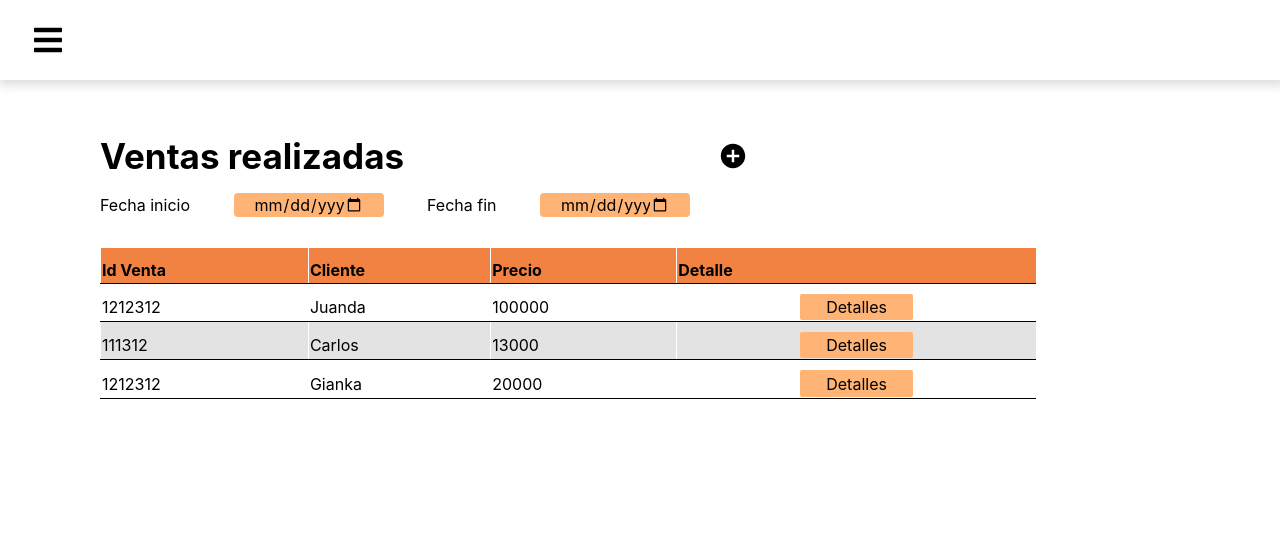
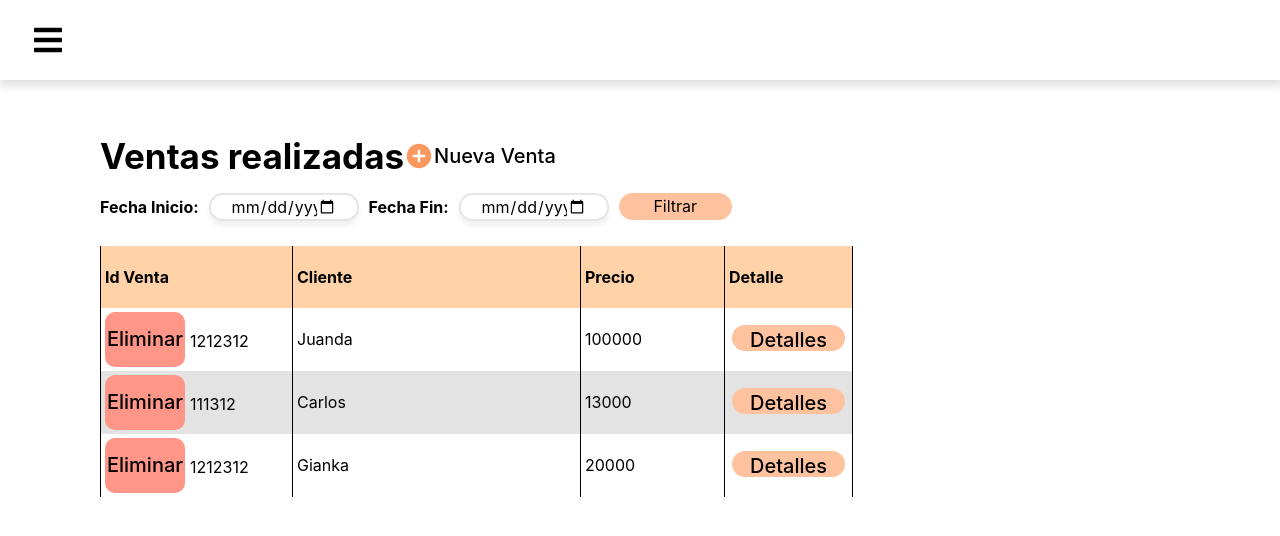
Before and after one commit to CarlosSandoval-03/Decorisa_CRUD, a Next.js app in the folder decorisacrud/: page /Venta in a window 1280 px wide. Shown: the top 536 px of the page. Built offline with nearby package versions, Linux system fonts and the light colour scheme.

Commit message:
Pagina Venta CR

```diff
--- a/decorisacrud/pages/Venta.tsx
+++ b/decorisacrud/pages/Venta.tsx
@@ -1,18 +1,11 @@
 import React, {  useState} from 'react'
-import Navbar from '../Components/Navbar'
-import ReactTable from 'react'
-import request from 'graphql-request';
-import { Column, useTable } from "react-table";
+import Navbar from '../Components/Navbar';
 import { Formik } from "formik";
-
 import * as iconMenu from 'react-icons/ai';
-
 import * as ioIcon from 'react-icons/io';
 import { IconContext } from 'react-icons';
-import { FaProductHunt } from 'react-icons/fa';
 
-var fechai:Date;
-var fechaf:Date;
+
 
 const rowData=[
   {
@@ -110,7 +103,13 @@ function Venta() {
     ven_precio:number,
 
 
-}
+  }
+  interface Fechas{
+
+    fecha_inicio:string,
+    fecha_fin:string
+
+  }
 
 
   const [showWindow, setShowWindow]= useState(false)
@@ -123,6 +122,11 @@ function Venta() {
   const stateShowWindow= (id:number):any=> {
     setIdVenta(id);
     setShowWindow(true);
+
+  }
+  const borrarVenta= (id:number):any=> {
+    setIdVenta(id);
+    //llamar para que borre la venta con este id
 
   }
   const guardarInfo = async (values:initial) =>{
@@ -139,12 +143,9 @@ function Venta() {
     setHaveProducts(true)
   }
 
-  const getDates=() => {
-
-  fechai= new Date((document.getElementById("fechai") as HTMLInputElement).value);
-  fechaf= new Date((document.getElementById("fechaf") as HTMLInputElement).value);
-
-
+  const getDates=async (values:Fechas)=>{
+    console.log(values.fecha_fin)
+    console.log(values.fecha_inicio)
   }
 
   const colorFondo= (a:number):string=> {
@@ -162,16 +163,26 @@ function Venta() {
     <>
         <Navbar></Navbar>
         <div className='pagina'>
-          <div className='grid grid-rows-1 grid-cols-2'>
 
-            <h1 className='col-start-1'>Ventas realizadas</h1>
-            <button onClick={()=>setShowForm(true)} className='col-start-2 text-right' >
-              <IconContext.Provider value={{className:'bg-orange-600 text-3xl'}}>
-                <ioIcon.IoMdAddCircle className='bg-orange w-24'/>
-              </IconContext.Provider>
 
-            </button>
-          </div>
+
+            <div className='flex flex-wrap items-center'>
+              <h1>Ventas realizadas</h1>
+              <div className='flex flex-wrap place-items-end'>
+                <button onClick={()=>setShowForm(true)} className=' text-right' >
+                  <IconContext.Provider value={{className:'button-add'}}>
+                    <ioIcon.IoMdAddCircle />
+                  </IconContext.Provider>
+
+                </button>
+                <h2>Nueva Venta</h2>
+
+
+              </div>
+
+            </div>
+
+
 
 
 
@@ -179,6 +190,7 @@ function Venta() {
           <div className='formVP'>
             <div className='grid grid-rows-1 grid-cols-2'>
               <div className='col-start-1'>
+                {/* Formulario de creacion de venta */}
               <Formik
           initialValues={{
             cli_Documento:0,
@@ -215,7 +227,7 @@ function Venta() {
                     >
                       {Clientes.map((item,index)=>{
                         return(
-                          <option value={item.cli_documento}>{item.cli_nombreCompleto}</option>
+                          <option key={index} value={item.cli_documento}>{item.cli_nombreCompleto}</option>
                         )
                       })}
                     </select>
@@ -229,7 +241,7 @@ function Venta() {
                     >
                       {Instaladores.map((item,index)=>{
                         return(
-                          <option value={item.ins_documento}>{item.ins_nombreCompleto}</option>
+                          <option key={index} value={item.ins_documento}>{item.ins_nombreCompleto}</option>
                         )
                       })}
                     </select>
@@ -243,7 +255,7 @@ function Venta() {
                     >
                       {Asesores.map((item,index)=>{
                         return(
-                          <option value={item.ase_documento}>{item.ase_nombreCompleto}</option>
+                          <option key={index} value={item.ase_documento}>{item.ase_nombreCompleto}</option>
                         )
                       })}
                     </select>
@@ -299,6 +311,7 @@ function Venta() {
 
                   <div>
                     <div className=" ">
+                      {/* Formulario para añadir productos a la venta*/ }
                     <Formik
                     initialValues={{
                       ven_id:0,
@@ -365,7 +378,7 @@ function Venta() {
 
 
                     <div className='flex flex-col justify-center items-center '>
-                      <button type="submit"  className="button-detalles "> Añadir </button>
+                      <button type="submit"  className="btn-add-product "> Añadir </button>
                     </div>
 
                 </form>
@@ -381,11 +394,6 @@ function Venta() {
                 :null}
 
                 </div>
-
-
-
-
-
               </div>
               <div className='col-span-2'>
 
@@ -405,9 +413,9 @@ function Venta() {
                   return(
 
                     <>
-                    <tr className={colorFondo(index)}>
+                    <tr key={index}className={colorFondo(index)}>
                       <td >{pro.pro_nombreId}</td>
-                      <td>{pro.productor_pro_nombreEmpresa}</td>
+                      <td >{pro.productor_pro_nombreEmpresa}</td>
                       <td>{pro.vip_prod_ancho}</td>
                       <td>{pro.vip_prod_alto}</td>
                       <td>{pro.vip_cantidad}</td>
@@ -466,7 +474,7 @@ function Venta() {
 
                       {rowData.map((item,index)=>{
                       return(
-                        <><tr className={colorFondo(index)}>
+                        <><tr key={index}className={colorFondo(index)}>
                           <td >{item.idVenta}</td>
                           <td>{item.Cliente}</td>
                           <td>{item.precio}</td>
@@ -490,24 +498,62 @@ function Venta() {
                   ):null
 
                 }
+                {/* Formulario de fechas*/}
+              <Formik
+                    initialValues={{
+                      fecha_inicio:'',
+                      fecha_fin:''
+                    }}
+                    onSubmit={async (values) => {
+
+                        getDates(values)
+
+
+                        //alert(JSON.stringify(values));
+
+                    }}
+
+                >
+                    {({ handleSubmit, values, handleChange }) => (
+                        <form onSubmit={handleSubmit}>
+                            <div className='flex flex-nowrap'>
+                                <div className="flex flex-nowrap items-center ">
+                                    <label className="">Fecha Inicio:</label>
+                                    <input name="fecha_inicio" type="date" placeholder="" className=""
+                                        value={values.fecha_inicio}
+                                        onChange={handleChange}
+                                    />
+                                </div>
+                                <div className="flex flex-nowrap items-center ">
+                                    <label className="">Fecha Fin:</label>
+                                    <input name="fecha_fin" type="date" placeholder="" className=""
+                                        value={values.fecha_fin}
+                                        onChange={handleChange}
+                                    />
+                                </div>
+                                <div className='flex flex-col justify-center items-center '>
+                                    <button type="submit" className="button-detalles "> Filtrar </button>
+                                </div>
+
+                            </div>
 
 
 
 
-          <form className='ventas-realizadas'>
+                        </form>
+                    )}
 
-            <label>Fecha inicio </label>
-            <input id='fechai' type='Date'  className='input'  ></input>
-            <label>Fecha fin</label>
-            <input id='fechaf' type='Date'  className='input' ></input>
-          </form>
+                </Formik>
+
+
+
 
         <div className='ventas-info'>
 
 
-        <table>
+        <table className='w-auto'>
           <tbody>
-            <tr>
+            <tr className=''>
               <th>Id Venta</th>
               <th>Cliente</th>
               <th>Precio</th>
@@ -516,15 +562,22 @@ function Venta() {
             {rowData.map((item,index)=>{
               return(
                 <>
-                <tr className={colorFondo(index)}>
-                  <td >{item.idVenta}</td>
-                  <td>{item.Cliente}</td>
-                  <td>{item.precio}</td>
-                  <td className='detalles'>
+                <tr key={index} className={colorFondo(index)} >
+                  <td className='w-48'>
+                  <button  className='button-eliminar' onClick={()=>{borrarVenta(item.idVenta)}}>
+                    <h2 className='fond-bold'>Eliminar</h2>
+
+                    </button>
+                    {item.idVenta}</td>
+                  <td className='w-72'>{item.Cliente}</td>
+                  <td className='w-36'>{item.precio}</td>
+                  <td className='detalles w-32'>
 
                     <button  className='button-detalles' onClick={()=>{stateShowWindow(item.idVenta)
 
-                    }}>Detalles</button>
+                    }}>
+                    <h2 className='fond-bold'>Detalles</h2>
+                    </button>
                   </td>
 
 
--- a/decorisacrud/styles/globals.css
+++ b/decorisacrud/styles/globals.css
@@ -15,9 +15,19 @@ h1{
 
 }
 h2{
-  color: black;
+
   font-size: 20px;
   font-weight:500;
+}
+h3{
+  color: #FF9F76;
+  font-size: 30px;
+  font-weight: bold;
+}
+label{
+  color: #000000;
+  font-size: 16px;
+  font-weight: bold;
 }
 table,th,td {
   text-align: left;
@@ -30,12 +40,18 @@ table {
 }
 
 th, td{
-  border-bottom: 1px solid rgb(1, 1, 1);
-  border-left: 1px solid rgb(255, 255, 255);
-  padding-top: 10px;
+  border-bottom: none;
+  border-left: 1px solid rgb(0, 0, 0);
+  border-right: 1px solid rgb(0, 0, 0);
+  padding: 4px 4px 4px 4px;
 }
+
 th{
-  background-color: #f18241;
+
+  background-color: #FFD2A8;
+}
+tr{
+  height: 62px;
 }
 th.formVP{
   background-color: #6BA5A7;
@@ -84,7 +100,7 @@ a {
   }
 
   .nav-menu{
-      background-color:rgb(255, 255, 255);
+      background: linear-gradient(180deg, #FFC58F 36.98%, #F58342 97.4%);
       width: 200px;
       height: 100vh;
       display: flex;
@@ -94,6 +110,7 @@ a {
       left:-100%;
       transition: 850ms;
       box-shadow:2px 2px 10px 3px rgba(80, 80, 80, 0.2);
+      z-index: 100;
 
   }
 .nav-menu.active{
@@ -134,7 +151,7 @@ a {
 }
 
 .navbar-toggle{
-  background-color: rgb(255, 255, 255);
+  background-color: #FFC58F;
   width: 80px;
   height: 100;
   display: flex;
@@ -149,7 +166,7 @@ span{
 }
 .pagina{
 
-  padding: 50px 10px 10px 100px;
+  padding: 50px 50px 10px 100px;
   align-items: flex-start;
   justify-content:flex-start;
 
@@ -177,39 +194,56 @@ input{
   padding: 12px 20px;
   margin:10px 10px 10px 10px ;
   box-sizing: border-box;
-  background-color:#FFB375;
-  border-radius: 4px;
-  border-color: rgb(0, 0, 0);
+  background: #FFFFFF;
+  border: 2.72246px solid rgba(0, 0, 0, 0.1);
+  box-shadow: 0px 5.44492px 5.44492px rgba(0, 0, 0, 0.05);
+  border-radius: 13.6123px;
   cursor:pointer;
 
 }
 select{
   width: 150px;
-  height: 20px;
-  padding: 12px 20px;
+  height:25px;
+  align-items: center;
   margin: 10px 10px 10px 10px;
   box-sizing: border-box;
-  background-color:#FFB375;
-  border-radius: 4px;
-  border-color: rgb(0, 0, 0);
+  border: 2.72246px solid rgba(0, 0, 0, 0.1);
+  box-shadow: 0px 5.44492px 5.44492px rgba(0, 0, 0, 0.05);
+  border-radius: 13.6123px;
+  color: rgb(2, 2, 2);
   cursor:pointer;
-  font-weight: bold;
+
 
 }
 
 
 .button-detalles{
-  background-color:#FFB375;
+  background-color:#FFC29F;
   border: none;
   justify-content: center;
-  border-radius: 2px;
   height: 0.7cm;
   width: 3cm;
+  border-radius: 20px;
 
 
 }
 .button-detalles:hover{
-  background-color: rgb(249, 192, 166);
+  background-color: #FF9F76;
+
+}
+.button-eliminar{
+  background-color:#FF9688;
+  border: none;
+  justify-content: center;
+  height: 55px;
+  width:80px;
+  border-radius: 10px;
+  margin-right:5px ;
+
+
+}
+.button-eliminar:hover{
+  background-color: #9f2826;
 }
 .detalles{
   justify-content: center;
@@ -220,9 +254,13 @@ select{
 
 .tr1{
   background-color: #e3e3e3;
+  height: 60px;
+  width: auto;
 }
 .tr0{
   background-color: rgb(255, 255, 255);
+  height: 60px;
+  width: auto;
 }
 
 .color-icon{
@@ -316,16 +354,185 @@ select{
 
 }
 .producto{
+  position: relative;
+  left: 0%;
+  width: 340px;
+  height: 172px;
+  background: #FFEEDF;
+  box-shadow: 6px 6px 4px rgba(0, 0, 0, 0.25);
+  border-radius: 4px;
+  margin: 5px;
+
+}
+.imagen{
+  height: 172px;
+  width: 136px;
+  background-color: #e39d2b;
+
+}
+
+.btn-add-product{
+  align-items: center;
+  justify-items: center;
+  line-height: 8px;
+  height: 0.7cm;
+  width: 3cm;
+  border-radius: 20px;
+
+  background-color:#B0FFFA;
+  transition: 0.3 ease all;
+  cursor: pointer;
+}
+.btn-add-product:hover{
+  background-color:#2585c0;
+}
+
+.formCrearPr{
   height: 200px;
-  width: 350px;
-  background-color: #CDF3F4;
+  width: 700px;
+  background-color: #ffffff;
   padding: 10px;
   margin: 4px;
   border-radius: 10px;
+  box-shadow: 6px 6px 4px rgba(0, 0, 0, 0.25);
 }
-.imagen{
-  height: 180px;
-  width: 90%;
-  background-color: #148387;
-  border-radius: 2rem;
+
+/* CSS Clientes*/
+
+.Cliente{
+
+    background: #FFEEDF;
+    box-shadow: 6px 6px 4px rgba(133, 133, 133, 0.3);
+    width:267px ;
+    height: 122px;
+    margin: 5px 5px 5px 5px;
+
 }
+.formCrearCli{
+  height: 250px;
+  width: 539px;
+  background-color: #ffffff;
+  padding: 10px;
+  margin: 4px;
+  border-radius: 10px;
+  box-shadow: 6px 6px 4px rgba(0, 0, 0, 0.25);
+}
+.button-cerrar{
+  font-size: 30px;
+  line-height: 8px;
+  position: relative;
+  right: -93%;
+  text-align:right;
+  color:#fb985f;
+  transition: 0.3 ease all;
+  cursor: pointer;
+}
+.button-cerrar:hover{
+  color: #000000;
+}
+.mayor{
+  width: 250px;
+  height: 53px;
+  background-color:#FF9F76 ;
+  margin: 8px 8px 8px 8px;
+}
+.medio{
+  width: 200px;
+  height: 53px;
+  background-color:#FFC592 ;
+  margin: 8px 8px 8px 8px;
+}
+.bajo{
+  width: 150px;
+  height: 53px;
+  background-color:#FFEEDF ;
+  margin: 8px 8px 8px 8px;
+}
+/* Citas*/
+
+.CitaPendiente1{
+  width: 179px;
+  height: 179px;
+  background: #FFEEDF;
+  border-radius: 10px;
+  box-shadow: 0px 7px 5px rgba(80, 80, 80, 0.2);
+  align-items: center;
+  justify-content: center;
+  padding: 4px 4px 4px 4px;
+
+}
+.CitaPendiente2{
+  width: 179px;
+  height: 179px;
+  background: #FF9F76;
+  border-radius: 10px;
+  box-shadow: 0px 7px 5px rgba(80, 80, 80, 0.2);
+  align-items: center;
+  justify-content: center;
+  padding: 4px 4px 4px 4px;
+
+}
+.button-mas{
+  align-items: center;
+  justify-items: center;
+  height: 40px;
+  width: 135px;
+  border-radius: 20px;
+  background-color:#FFC29F;
+  box-shadow: 0px 7px 5px rgba(80, 80, 80, 0.2);
+  transition: 0.3 ease all;
+  cursor: pointer;
+}
+
+.button-mas:hover{
+  background-color: #f1874a;
+}
+
+.CitaPasada1{
+  width: 140px;
+  height: 140px;
+  background: #FFEEDF;
+  border-radius: 10px;
+  box-shadow: 0px 7px 5px rgba(80, 80, 80, 0.2);
+  align-items: center;
+  justify-content: center;
+  padding: 4px 4px 4px 4px;
+
+}
+.CitaPasada2{
+  width: 140px;
+  height: 140px;
+  background: #D1D1D1;
+  border-radius: 10px;
+  box-shadow: 0px 7px 5px rgba(80, 80, 80, 0.2);
+  align-items: center;
+  justify-content: center;
+  padding: 4px 4px 4px 4px;
+
+}
+.button-mas2{
+  align-items: center;
+  justify-items: center;
+  height: 30px;
+  width: 100px;
+  border-radius: 20px;
+  background-color:#FFC29F;
+  box-shadow: 0px 7px 5px rgba(80, 80, 80, 0.2);
+  transition: 0.3 ease all;
+  cursor: pointer;
+}
+.button-mas2:hover{
+  background-color: #f1874a;
+}
+
+.ventana-detalles-cita{
+  width: 358px;
+  height: 185px;
+  background: #FFEEDF;
+  border-radius: 10px;
+  box-shadow: 0px 7px 5px rgba(80, 80, 80, 0.2);
+  align-items: center;
+  justify-content: center;
+  padding: 8px 8px 8px 8px;
+  margin-top:10px ;
+}
```
